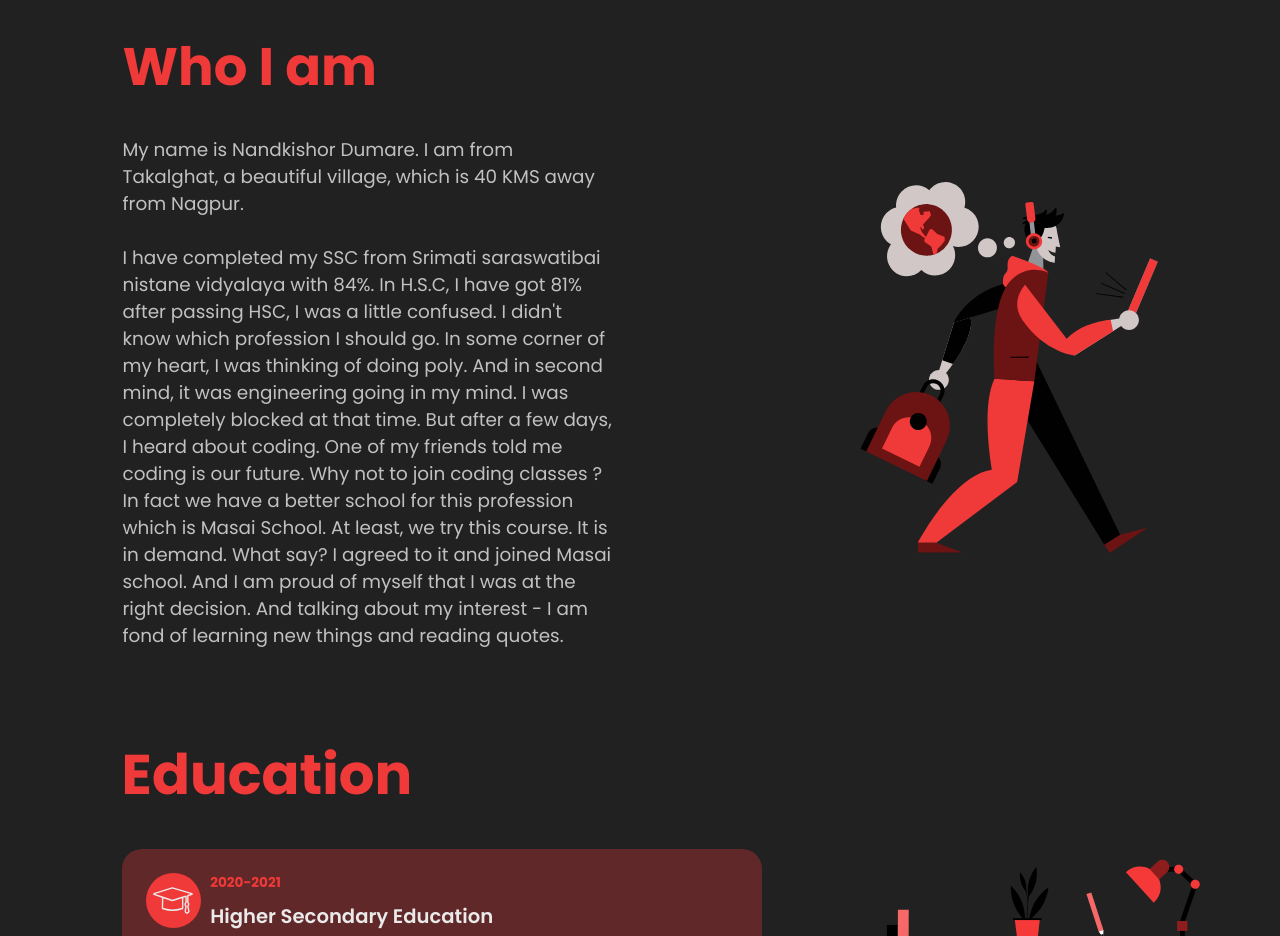
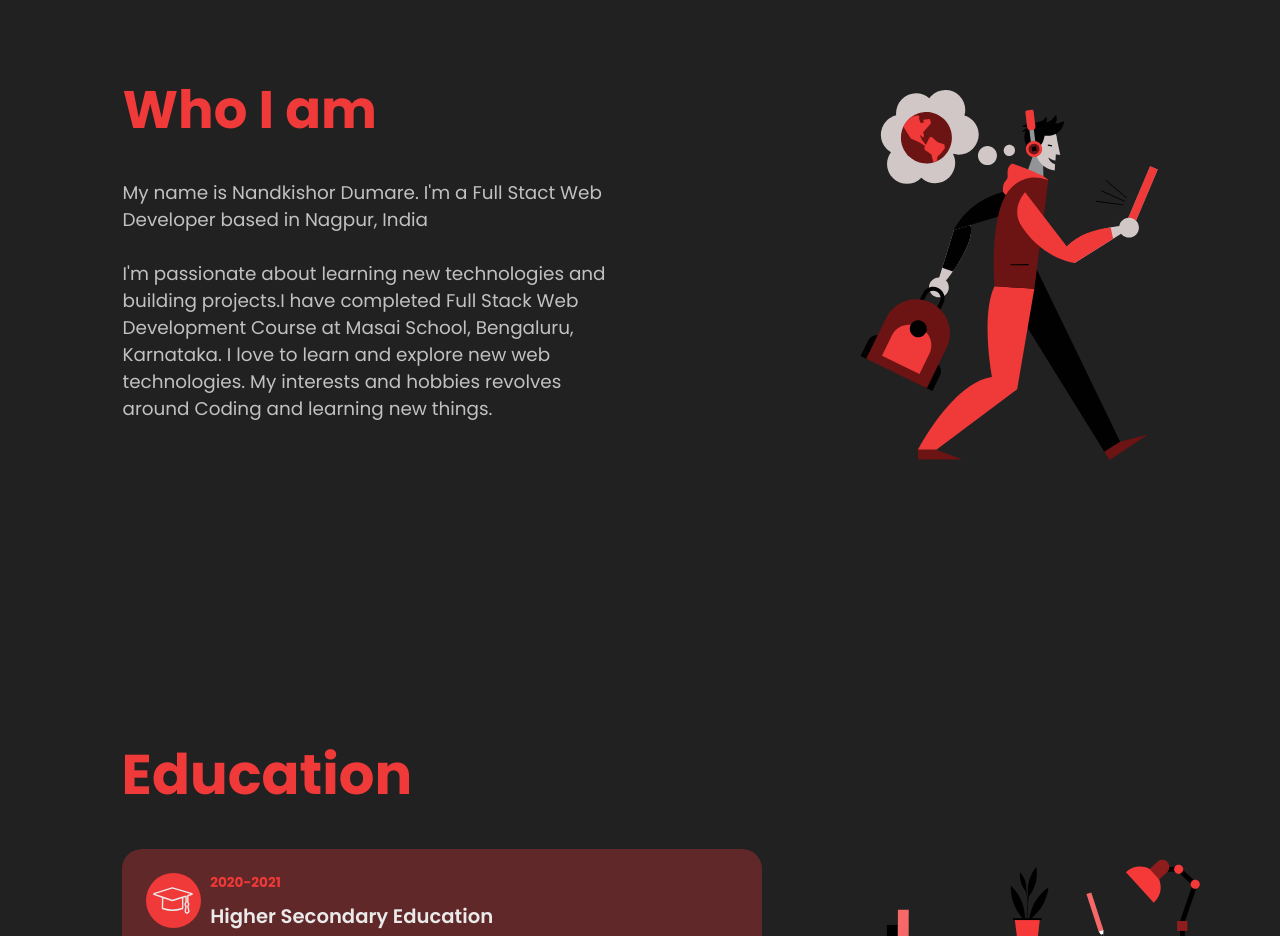
Before and after one commit to Nandudumare/My-Portfolio, a React (Create React App) app: page / in a window 1280 px wide. Shown: the part 900-1836 px from the top of the page. Built offline with nearby package versions, Linux system fonts and the light colour scheme; a web font is replaced by a local one.

Commit message:
about-us

```diff
--- a/src/data/aboutData.js
+++ b/src/data/aboutData.js
@@ -1,8 +1,8 @@
 export const aboutData = {
   title: "Who I am",
   description1:
-    "My name is Nandkishor Dumare. I am from Takalghat, a beautiful village, which is 40 KMS away from Nagpur.",
+    "My name is Nandkishor Dumare. I'm a Full Stact Web Developer based in Nagpur, India",
   description2:
-    "I have completed my SSC from Srimati saraswatibai nistane vidyalaya with 84%. In H.S.C, I have got 81% after passing HSC, I was a little confused. I didn't know which profession I should go. In some corner of my heart, I was thinking of doing poly. And in second mind, it was engineering going in my mind. I was completely blocked at that time. But after a few days, I heard about coding. One of my friends told me coding is our future. Why not to join coding classes ? In fact we have a better school for this profession which is Masai School. At least, we try this course. It is in demand. What say? I agreed to it and joined Masai school. And I am proud of myself that I was at the right decision. And talking about my interest - I am fond of learning new things and reading quotes.",
+    "I'm passionate about learning new technologies and building projects.I have completed Full Stack Web Development Course at Masai School, Bengaluru, Karnataka. I love to learn and explore new web technologies. My interests and hobbies revolves around Coding and learning new things.",
   image: 1,
 };
```
